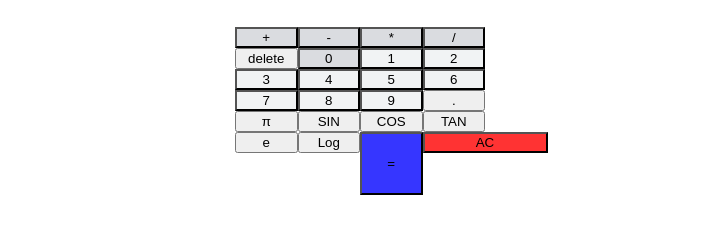
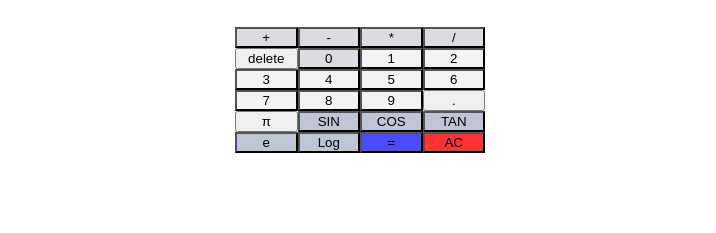
Before and after one commit to Flo-314/ACME-Corporation-Calculator, a plain HTML site: page index.html in a window 1280 px wide. Shown: the part 91-324 px from the top of the page, without its empty margins (280-996 px from the left). Drawn offline with Linux system fonts and the light colour scheme.

Commit message:
Update stylecheat.css

```diff
--- a/stylecheat.css
+++ b/stylecheat.css
@@ -13,6 +13,8 @@ body {
 .display {
   width: 250px;
   height: 30px;
+  display: flex;
+  justify-content: flex-end;
 }
 .buttons {
   display: grid;
@@ -42,9 +44,17 @@ body {
 }
 .ACbtn {
   background-color: rgba(255, 0, 0, 0.8);
-    width: 200%;
 }
 .equalBtn {
-  background-color: rgba(0, 0, 255, 0.788);
-  height: 300%;
+  background-color: rgba(0, 0, 255, 0.70);
+  height: 100%;
 }
+.sinBtn,
+.cosBtn,
+.πBtn,
+.eBtn,
+.tanBtn,
+.logBtn{
+  background-color: rgb(190, 198, 214);
+
+}
```
